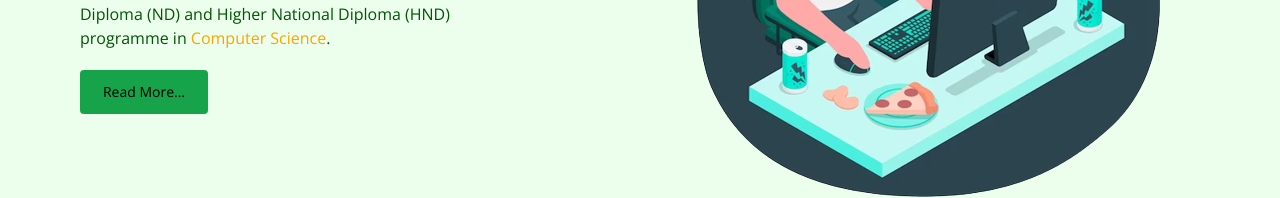
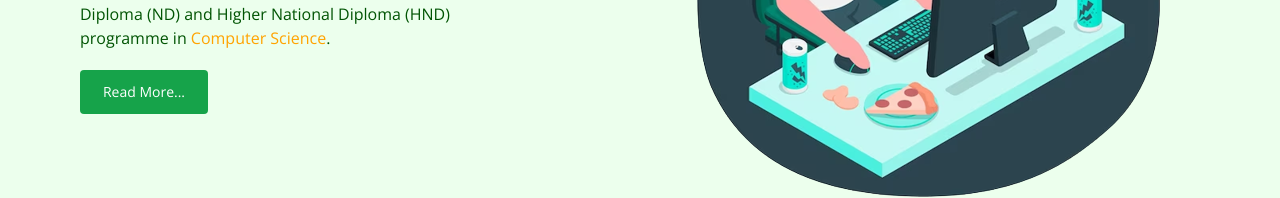
Before and after one commit to codermuyi/yabatech-sot-project, a React (Vite) app: page / in a window 1280 px wide. Shown: the part 426-624 px from the top of the page. Built offline with nearby package versions, Linux system fonts and the light colour scheme; no server answers.

Commit message:
feat: changed Button text color to white

```diff
--- a/src/components/Button.jsx
+++ b/src/components/Button.jsx
@@ -21,7 +21,7 @@ const Button = forwardRef((props, ref) => {
 
   const rootClassName = twMerge(
     cn(
-      'p-3 w-32 bg-green-600 md:text-sm leading-4 inline-flex items-center transition ease-in-out duration-300 font-body text-center justify-center rounded',
+      'p-3 w-32 bg-green-600 md:text-sm leading-4 inline-flex items-center transition ease-in-out duration-300 font-body text-center justify-center rounded text-white',
       {
         'mx-auto': center,
       },
--- a/src/components/Navbar.jsx
+++ b/src/components/Navbar.jsx
@@ -27,7 +27,7 @@ const Navbar = ({ toggleSidebar, children }) => {
         {children}
         <br />
         <br />
-        <Button linkType="rel" href="/contact" className="text-white">
+        <Button linkType="rel" href="/contact">
           Contact Us
         </Button>
       </div>
--- a/src/components/Sidebar.jsx
+++ b/src/components/Sidebar.jsx
@@ -20,7 +20,6 @@ const Sidebar = ({ isOpen, toggle, children, setIsOpen }) => {
         <Button
           linkType="rel"
           href="/contact"
-          className="text-white"
           center
           onClick={() => setIsOpen(false)}
         >
```
